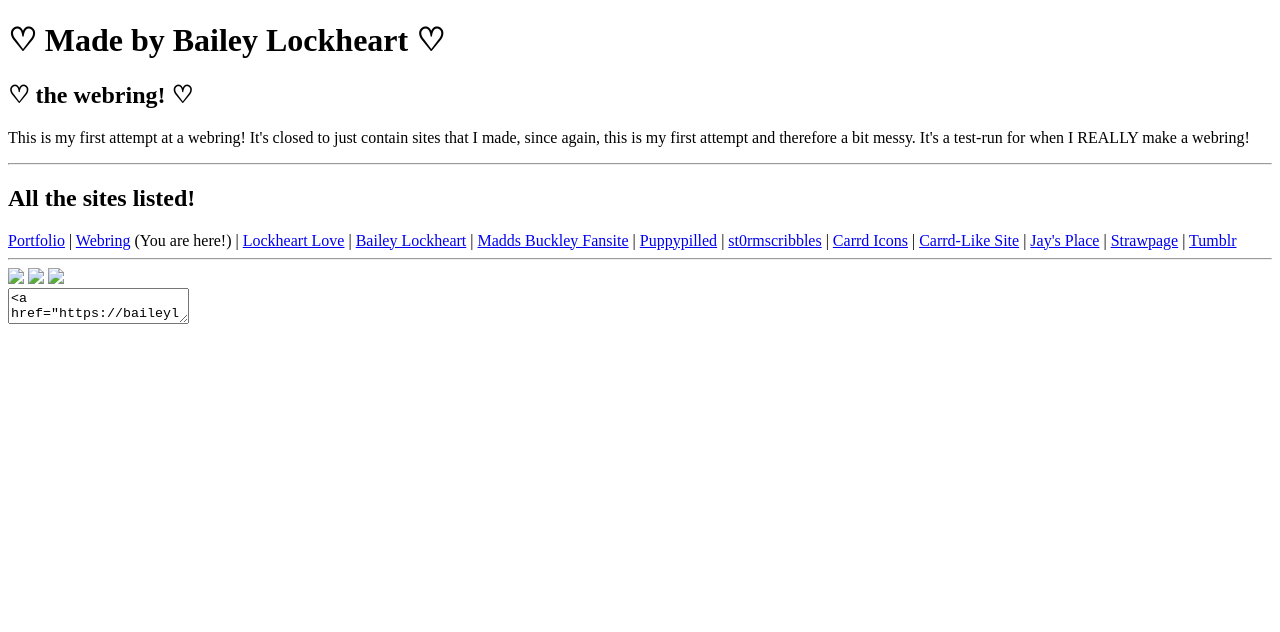
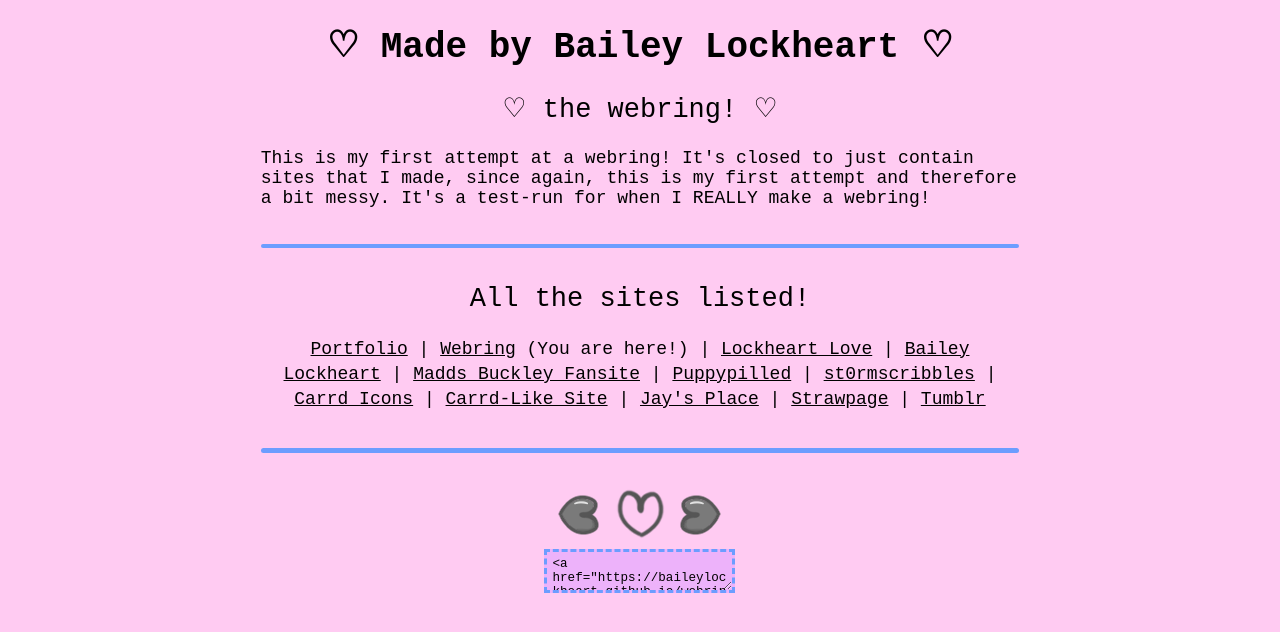
Before and after one commit to baileylockheart/webring, a plain HTML site: page index.html in a window 1280 px wide. Drawn offline with Linux system fonts and the light colour scheme; the site is published under a folder, as on GitHub Pages, so addresses that start at the root find nothing; a web font is replaced by a local one.

Commit message:
Update index.html

```diff
--- a/index.html
+++ b/index.html
@@ -1,7 +1,7 @@
 <!DOCTYPE html>
 <html>
 <head>
-    <script src="/linkcircle.js"></script>
+    <script src="linkcircle.js"></script>
 
     <title>Bailey / Jay ⋆˚🐾˖°</title>
 
@@ -28,7 +28,7 @@
 
     <link rel="canonical" href="https://baileylockheart.github.io/webring"/>
     <link rel="icon" href="/images/logo.png" type="image/x-icon"/>
-    <link rel="stylesheet" type="text/css" href="/style.css">
+    <link rel="stylesheet" type="text/css" href="style.css">
     <script src="https://kit.fontawesome.com/24341c8af5.js" crossorigin="anonymous"></script>
 </head>
 <body>
@@ -64,9 +64,9 @@
         <a href="https://baileylockheart.tumblr.com" data-slug="tumblr">Tumblr</a>
     </div>
     <hr>
-    <a href="https://baileylockheart.github.io/webring?webring-previous"><img src="/images/lh-left.png"></a>
-    <a href="https://baileylockheart.github.io/webring"><img src="/images/lh-home.png"></a>
-    <a href="https://baileylockheart.github.io/webring?webring-next"><img src="/images/lh-right.png"></a>
+    <a href="https://baileylockheart.github.io/webring?webring-previous"><img src="images/lh-left.png"></a>
+    <a href="https://baileylockheart.github.io/webring"><img src="images/lh-home.png"></a>
+    <a href="https://baileylockheart.github.io/webring?webring-next"><img src="images/lh-right.png"></a>
     <br>
     <textarea><a href="https://baileylockheart.github.io/webring?NAME-previous"><img src="https://baileylockheart.github.io/webring/images/lh-left.png"></a><a href="https://baileylockheart.github.io/webring"><img src="https://baileylockheart.github.io/webring/images/lh-home.png"></a><a href="https://baileylockheart.github.io/webring?NAME-next"><img src="https://baileylockheart.github.io/webring/images/lh-right.png"></a></textarea>
 </div>
```
Also changed, not shown: footer.js (deleted, +0 -8 lines).
